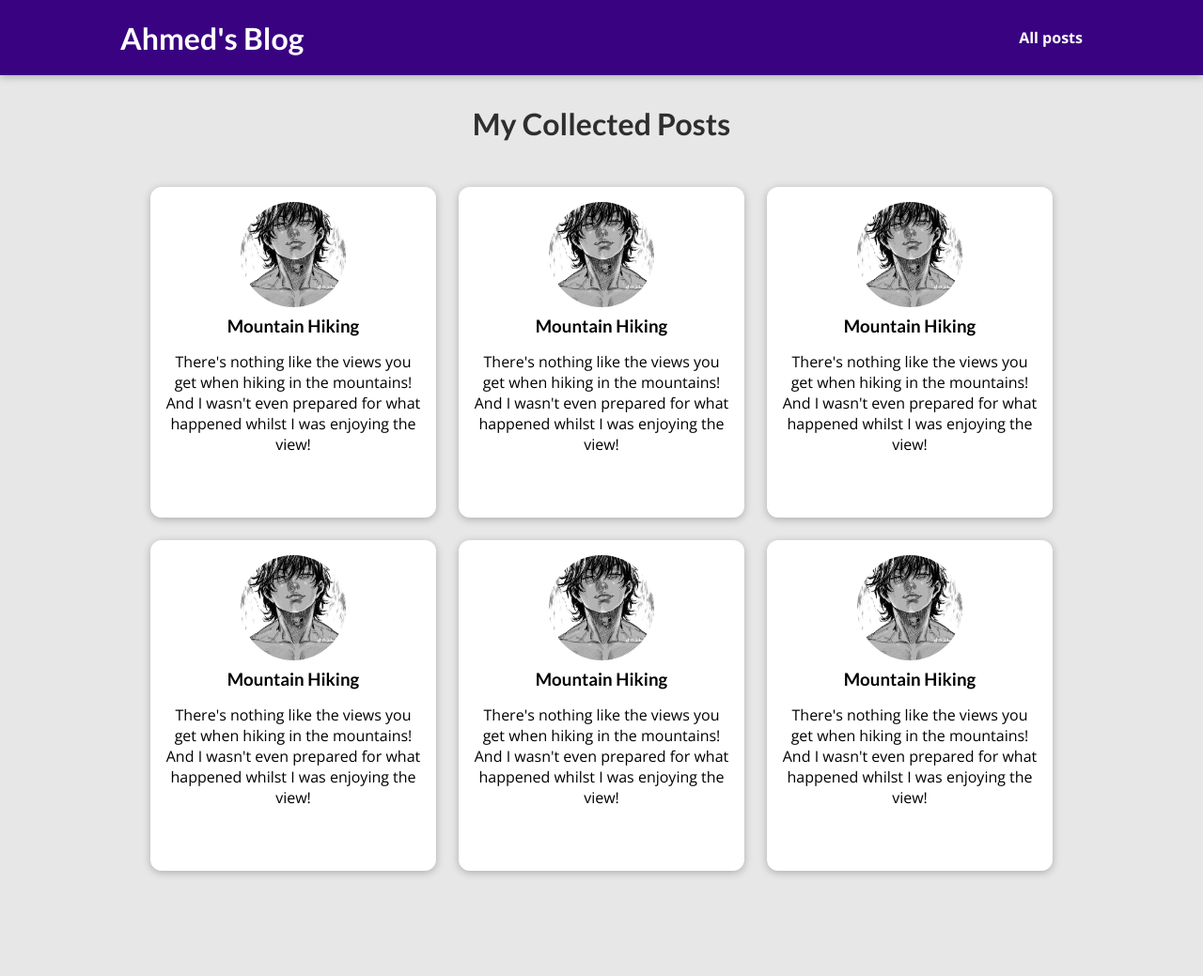
After one commit to ahmedserag12/my_site, a Django app: template blog/templates/blog/all-posts.html in a window 1280 px wide. The commit adds this page. Shown: the whole page at 94% size. Run offline with Django 5.2, Linux system fonts and the light colour scheme; the template is opened without the code that fills it, so the values that code supplies are empty.

Commit message:
First template (#3)
* adding images

* adding all posts view and css and html logic with include concept

```diff
--- /dev/null
+++ b/blog/static/blog/all-posts.css
@@ -0,0 +1,43 @@
+body {
+  background-color: #e7e7e7;
+}
+
+#main-navigation {
+  background-color: #390281;
+  box-shadow: 0 2px 8px rgba(0, 0, 0, 0.25);
+}
+
+#all-posts {
+  margin: 7rem auto;
+  width: 90%;
+  max-width: 60rem;
+}
+
+#all-posts h2 {
+  text-align: center;
+  font-size: 2rem;
+  color: #2e2e2e;
+  margin: 3rem 0;
+}
+
+ul {
+  list-style: none;
+  margin: 0;
+  padding: 0;
+  display: grid;
+  grid-template-columns: repeat(auto-fill, minmax(17rem, 1fr));
+  gap: 1.5rem;
+}
+
+.post img {
+  width: 7rem;
+  height: 7rem;
+}
+
+.post a {
+  height: 22rem;
+  transform-origin: center;
+  box-shadow: 0 2px 8px rgba(0, 0, 0, 0.25);
+  border-radius: 12px;
+  background-color: white;
+}
--- /dev/null
+++ b/blog/static/blog/post.css
@@ -0,0 +1,43 @@
+.post {
+    display: flex;
+    flex-direction: column;
+    align-items: center;
+    text-align: center;
+}
+
+.post a {
+    text-decoration: none;
+    color: black;
+    transition: all 0.2s ease;
+    padding: 1rem;
+}
+
+.post a:hover,
+.post a:active {
+    transform: scale(1.1);
+    background-color: #390281;
+    color: white;
+}
+
+.post img {
+    width: 5rem;
+    height: 5rem;
+    object-fit: cover;
+    border-radius: 50%;
+}
+
+.post h3 {
+    margin: 0.25rem 0;
+}
+
+.post time {
+    color: #666666;
+    margin: 0.25rem;
+    font-style: italic;
+    font-size: 0.85rem;
+}
+
+.post:hover time,
+.post:active time {
+    color: white;
+}
--- /dev/null
+++ b/blog/templates/blog/all-posts.html
@@ -0,0 +1,26 @@
+{% extends "base.html" %}
+{% load static %}
+
+{% block title %}
+All My Posts
+{% endblock %}
+
+{% block css_files %}
+  <link rel="stylesheet" href="{% static "blog/post.css" %}" />
+  <link rel="stylesheet" href="{% static "blog/all-posts.css" %}" />
+{% endblock %}
+
+{% block content %}
+<section id="all-posts">
+  <h2>My Collected Posts</h2>
+
+  <ul>
+    {% include "blog/includes/post.html" %}
+    {% include "blog/includes/post.html" %}
+    {% include "blog/includes/post.html" %}
+    {% include "blog/includes/post.html" %}
+    {% include "blog/includes/post.html" %}
+    {% include "blog/includes/post.html" %}
+  </ul>
+</section>
+{% endblock %}
--- /dev/null
+++ b/blog/templates/blog/includes/post.html
@@ -0,0 +1,18 @@
+{% load static %}
+
+<li>
+    <article class="post">
+        <a href="{% url "post-detail-page" "the-mountains" %}">
+            <img src="{% static "blog/images/baki.png" %}" alt="Mountain Hiking"
+            />
+            <div class="post__content">
+                <h3>Mountain Hiking</h3>
+                <p>
+                    There's nothing like the views you get when hiking in the mountains!
+                    And I wasn't even prepared for what happened whilst I was enjoying the
+                    view!
+                </p>
+            </div>
+        </a>
+    </article>
+</li>
--- a/blog/views.py
+++ b/blog/views.py
@@ -8,7 +8,7 @@ def starting_page(request):
 
 
 def posts(request):
-    pass
+    return render(request, 'blog/all-posts.html')
 
 
 def post_detail(request):
--- a/templates/base.html
+++ b/templates/base.html
@@ -9,6 +9,12 @@
     {% block css_files %}{% endblock %}
 </head>
 <body>
+<header id="main-navigation">
+    <h1><a href="">Ahmed's Blog</a></h1>
+    <nav>
+        <a href=""> All posts</a>
+    </nav>
+</header>
 {% block content %}
 {% endblock %}
 </body>
```
Also changed, not shown: blog/templates/blog/index.html (+16 -29 lines), blog/static/blog/images/Ahmed.jpg (added), blog/static/blog/images/Ahmed3.jpg (added), blog/static/blog/images/baki.png (added), 1 other file.
